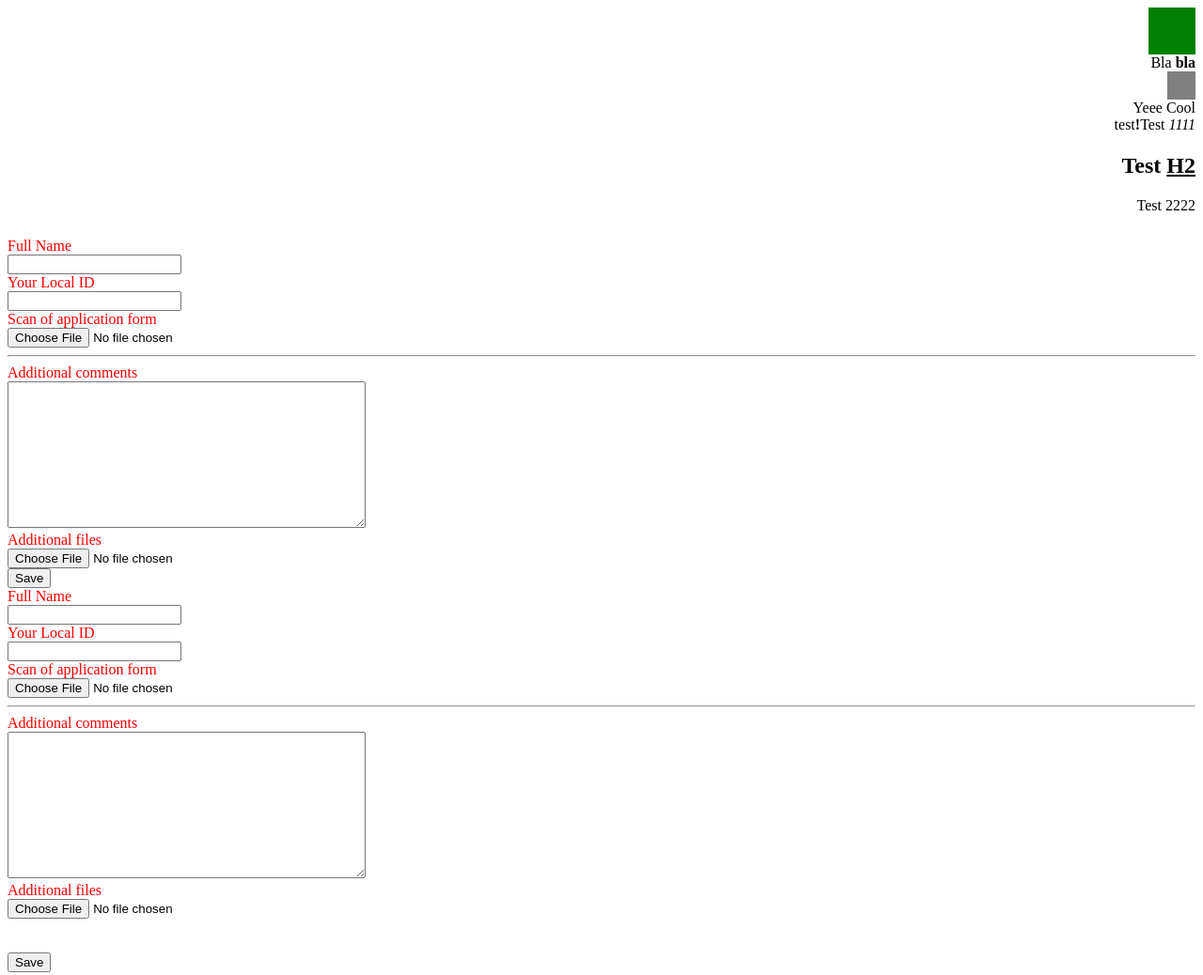
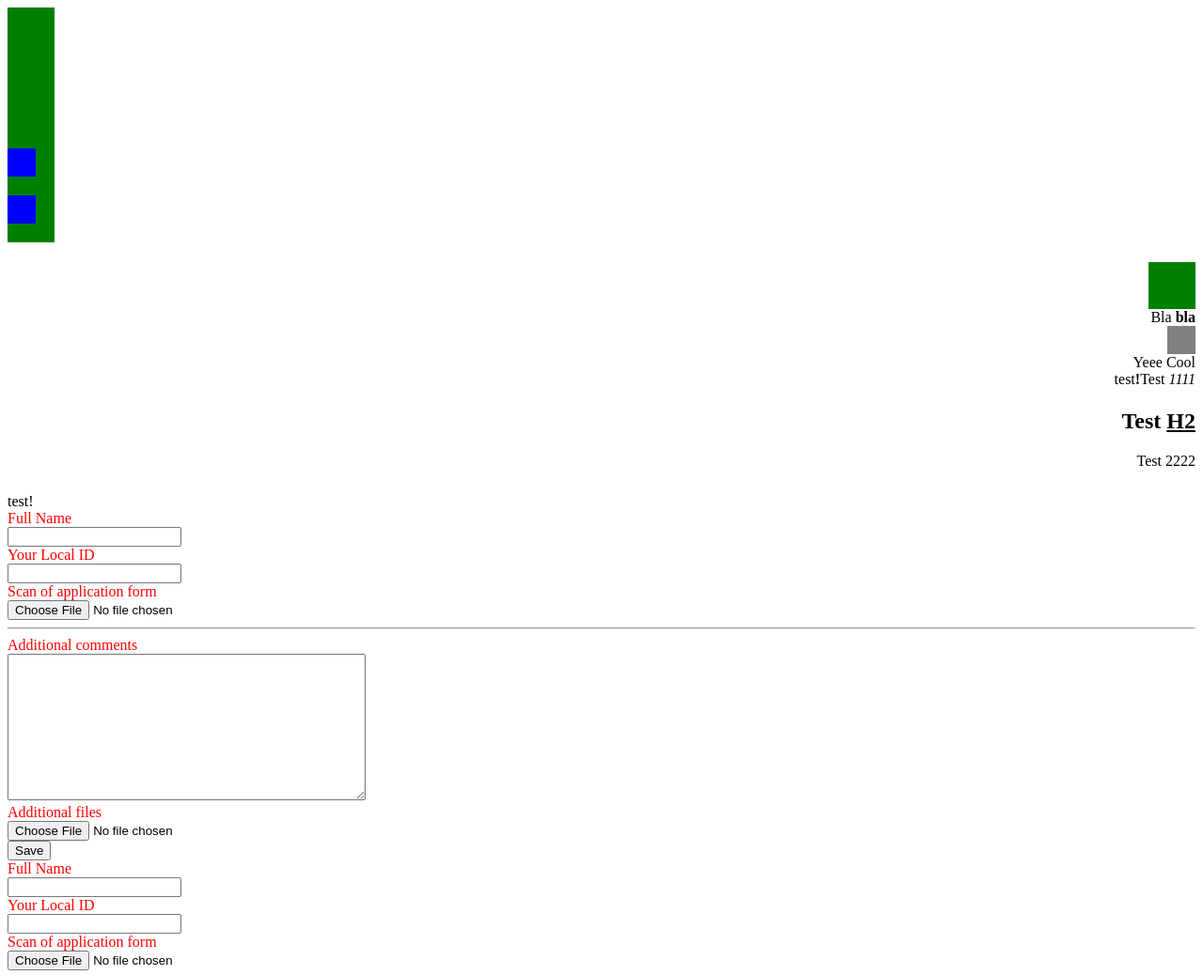
Before and after one commit to LumaRay/jel, a plain HTML site: page index.html in a window 1280 px wide. Shown: the top 1038 px of the page at 94% size. Drawn offline with Linux system fonts and the light colour scheme.

Commit message:
Enhanced description with codepen sandbox

```diff
--- a/index.html
+++ b/index.html
@@ -13,59 +13,59 @@
 
             jel.SetTemplate("label", {label: {style: "color: red;"}});
 
-            // document.head.jel("meta");
-            // document.getElementsByTagName("html")[0].jel("head2");
-            // document.head.parentElement.jel("body2");
-            // jel("div");
-            // jel("div", {
-            //     "id": "testid",
-            //     "class": "testcl",
-            //     "name": "testname"
-            // });
-            // jel("div", {id: "testid", class: "testcl", name: "testname", style: "width: 50px; height: 50px; background: green;"});
-            // jel("div", {id: "testid", class: "testcl", name: "testname", style: {width: "50px", height: "50px", background: "green"}});
-            // jel({div: {id: "testid", class: "testcl", name: "testname", style: {width: "50px", height: "50px", background: "green"}}});
-            // jel({div: {id: "testid", class: "testcl", name: "testname", style: {width: "50px", height: "50px", background: "green"}}},[
-            //     {div: {id: "testid2", class: "testcl", name: "testname2", style: {width: "30px", height: "30px", background: "blue"}}}
-            // ]);
-            // jel("div", {id: "testid", class: "testcl", name: "testname", style: "width: 50px; height: 50px; background: green;"}, [
-            //     {div: {id: "testid2", class: "testcl", name: "testname2", style: {width: "30px", height: "30px", background: "blue"}}}
-            // ]);
-            // jel("div", function(){
-            //     this.jel("h1");
-            //     this.jel("h2");
-            //     this.jel("h3");
-            // });
-            // jel("div", el => {
-            //     el.jel("h1");
-            //     el.jel("h2");
-            //     el.jel("h3");
-            // });
-            // jel("div", [
-            //     jel("h1"),
-            //     jel("h2"),
-            //     jel("h3")
-            // ]);
-            // jel("div")
-            //     .jel("h1");
-            // jel("div", {
-            //     id: "testid",
-            //     class: "testcl",
-            //     name: "testname"
-            // }, [
-            //     jel("h1"),
-            //     jel("h2"),
-            //     jel("h3")
-            // ]);
-            // jel({div: {
-            //     id: "testid",
-            //     class: "testcl",
-            //     name: "testname"
-            // }}, [
-            //     jel("h1"),
-            //     jel("h2"),
-            //     jel("h3")
-            // ]);
+            document.head.jel("meta");
+            document.getElementsByTagName("html")[0].jel("head2");
+            document.head.parentElement.jel("body2");
+            jel("div");
+            jel("div", {
+                "id": "testid",
+                "class": "testcl",
+                "name": "testname"
+            });
+            jel("div", {id: "testid", class: "testcl", name: "testname", style: "width: 50px; height: 50px; background: green;"});
+            jel("div", {id: "testid", class: "testcl", name: "testname", style: {width: "50px", height: "50px", background: "green"}});
+            jel({div: {id: "testid", class: "testcl", name: "testname", style: {width: "50px", height: "50px", background: "green"}}});
+            jel({div: {id: "testid", class: "testcl", name: "testname", style: {width: "50px", height: "50px", background: "green"}}},[
+                {div: {id: "testid2", class: "testcl", name: "testname2", style: {width: "30px", height: "30px", background: "blue"}}}
+            ]);
+            jel("div", {id: "testid", class: "testcl", name: "testname", style: "width: 50px; height: 50px; background: green;"}, [
+                {div: {id: "testid2", class: "testcl", name: "testname2", style: {width: "30px", height: "30px", background: "blue"}}}
+            ]);
+            jel("div", function(){
+                this.jel("h1");
+                this.jel("h2");
+                this.jel("h3");
+            });
+            jel("div", el => {
+                el.jel("h1");
+                el.jel("h2");
+                el.jel("h3");
+            });
+            jel("div", [
+                jel("h1"),
+                jel("h2"),
+                jel("h3")
+            ]);
+            jel("div")
+                .jel("h1");
+            jel("div", {
+                id: "testid",
+                class: "testcl",
+                name: "testname"
+            }, [
+                jel("h1"),
+                jel("h2"),
+                jel("h3")
+            ]);
+            jel({div: {
+                id: "testid",
+                class: "testcl",
+                name: "testname"
+            }}, [
+                jel("h1"),
+                jel("h2"),
+                jel("h3")
+            ]);
             window.elTest = jel({div:
                 {
                     id: "testid",
@@ -114,17 +114,17 @@
                     el.jel("h6");
                 }
             );
-            // elTest.testEventListener("click",function(e){console.log(e.target);});
+            elTest.testEventListener("click",function(e){console.log(e.target);});
             elTest.testOnClick = function(){elTest.SetBackgroundColor("pink")};
             elTest.testBackgroundColor = "grey";
 
-            // jel("div",{children: [
-            //     {dev:{children: [
-            //         {dev:{}},
-            //         el => {window.ttt = el;}
-            //     ]}},
-            //     "test!"
-            // ]});
+            jel("div",{children: [
+                {dev:{children: [
+                    {dev:{}},
+                    el => {window.ttt = el;}
+                ]}},
+                "test!"
+            ]});
 
             jel({form: {action: "", method: "post", children: [
                 {label: {for: "FullName", children: ["Full Name"]}}, {br:{}},
```
Also changed, not shown: 1 other file.
